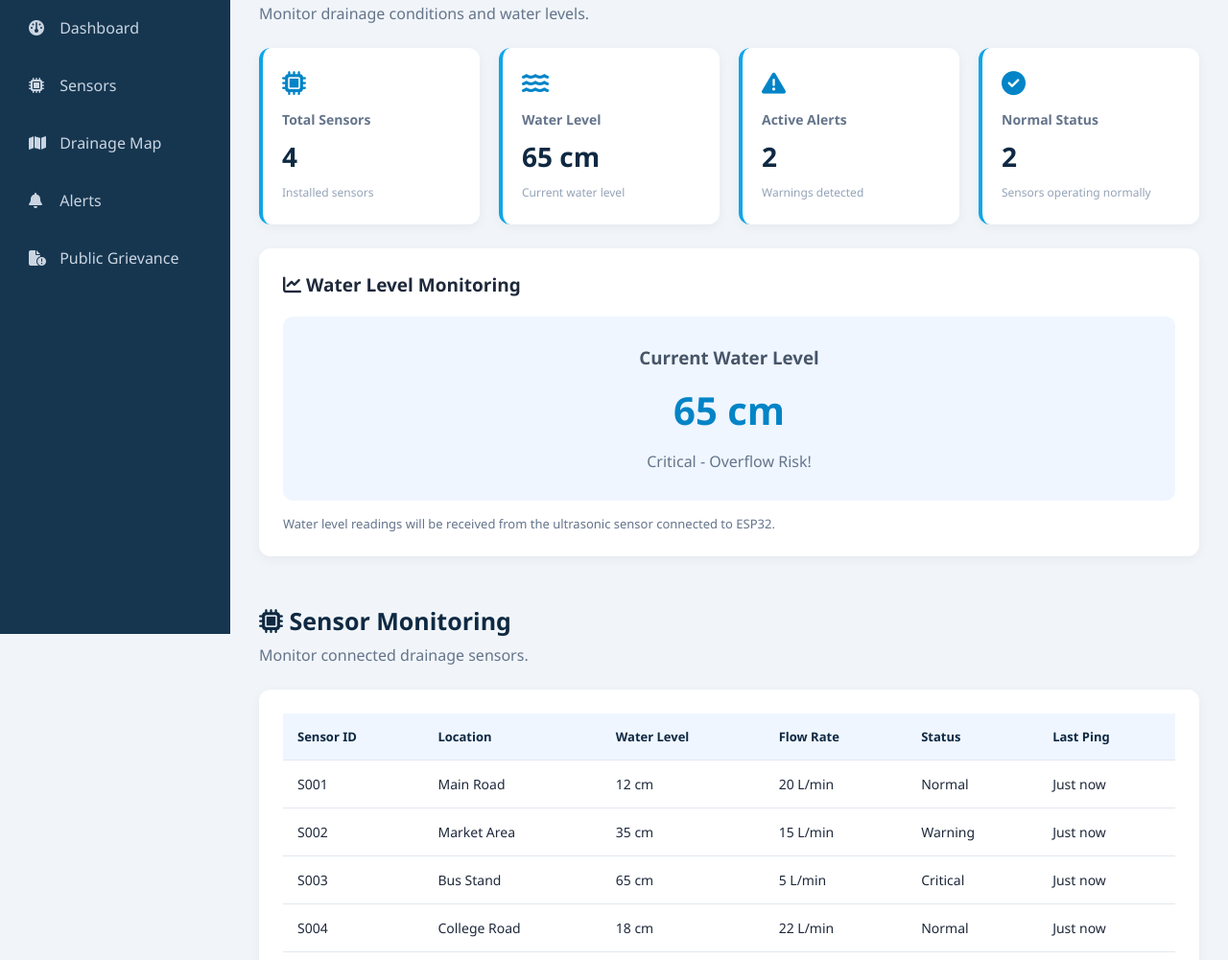
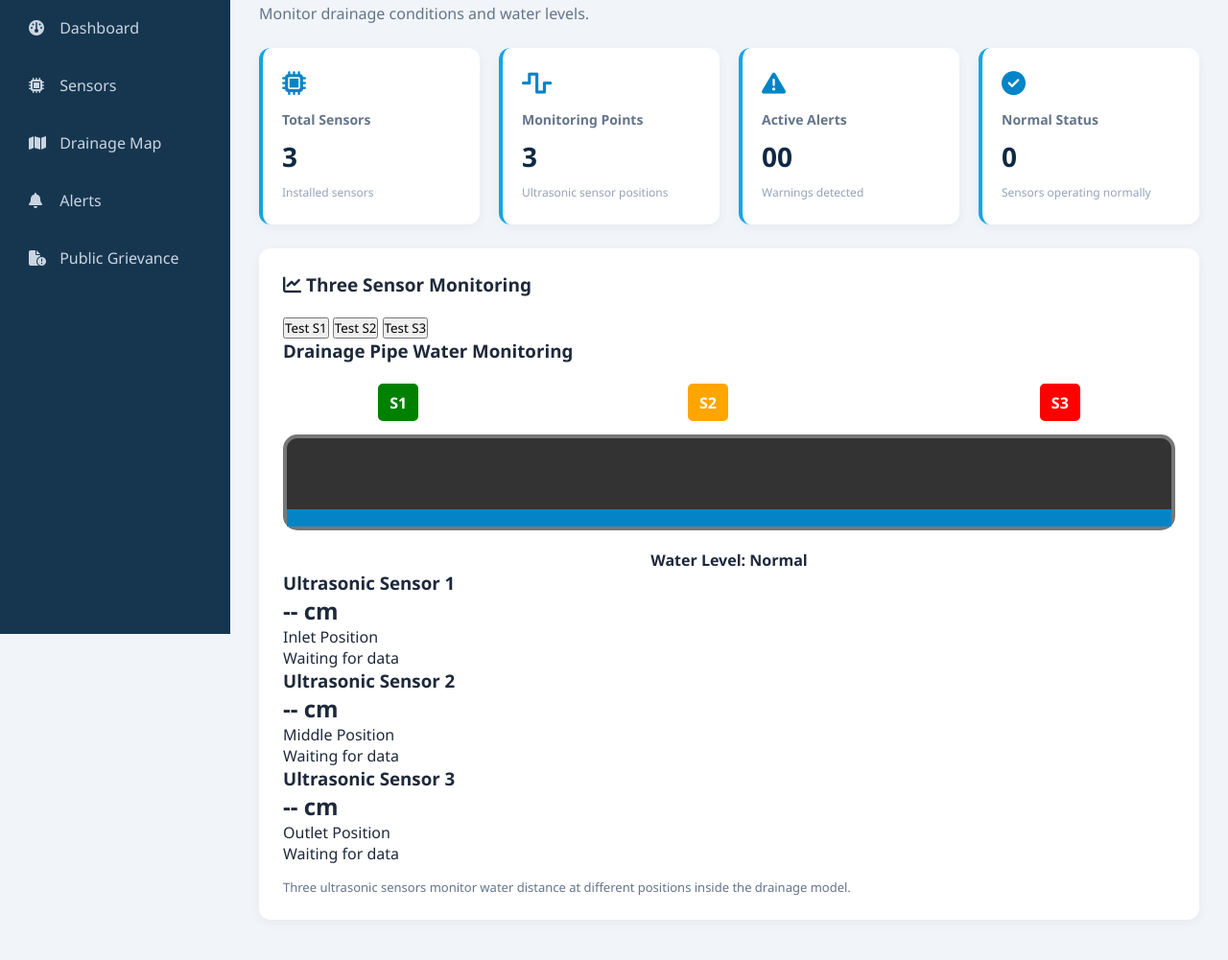
Before and after one commit to Hasna8526/Smart-Drainage-Management-System, a plain HTML site: page frontend/index.html in a window 1280 px wide. Shown: the part 139-1140 px from the top of the page at 96% size. Drawn offline with Linux system fonts and the light colour scheme.

Commit message:
frontend pipe

```diff
--- a/frontend/index.html
+++ b/frontend/index.html
@@ -88,15 +88,15 @@
                 <div class="card">
                     <i class="fa-solid fa-microchip"></i>
                     <h3>Total Sensors</h3>
-                    <h2 id="totalSensors">04</h2>
+                    <h2 id="totalSensors">3</h2>
                     <p>Installed sensors</p>
                 </div>
 
               <div class="card">
-                    <i class="fa-solid fa-water"></i>
-                    <h3>Water Level</h3>
-                    <h2 id="waterLevel">-- cm</h2>
-                    <p>Current water level</p>
+                  <i class="fa-solid fa-wave-square"></i>
+                  <h3>Monitoring Points</h3>
+                  <h2>3</h2>
+                  <p>Ultrasonic sensor positions</p>
               </div>
 
                 <div class="card">
@@ -109,34 +109,93 @@
                 <div class="card">
                     <i class="fa-solid fa-circle-check"></i>
                     <h3>Normal Status</h3>
-                    <h2 id="normalSensors">04</h2>
+                    <h2 id="normalSensors">0</h2>
                     <p>Sensors operating normally</p>
                 </div>
 
             </div>
 
 
-            <!-- WATER LEVEL MONITORING -->
+           <!-- THREE SENSOR MONITORING -->
            <div class="content-box">
 
              <h2>
                <i class="fa-solid fa-chart-line"></i>
-                    Water Level Monitoring
+               Three Sensor Monitoring
              </h2>
+    <!-- DRAINAGE PIPE VISUALIZATION -->
+     <div class="sensor-test-buttons">
 
-                <div class="water-level">
-                    <h3>Current Water Level</h3>
-                    <h1 id="currentWaterLevel">-- cm</h1>
-                    <p id="waterStatus">Waiting for sensor data</p>
+    <button onclick="testSensor(1, 75, 'Critical')">
+        Test S1
+    </button>
+
+    <button onclick="testSensor(2, 75, 'Critical')">
+        Test S2
+    </button>
+
+    <button onclick="testSensor(3, 75, 'Critical')">
+        Test S3
+    </button>
+
+</div>
+            <div class="pipe-section">
+             <h3>Drainage Pipe Water Monitoring</h3>
+
+          <div class="drainage-pipe" id="drainagePipe">
+          <div class="pipe-water" id="pipeWater"></div>
+
+           <div class="pipe-sensor sensor-one">S1</div>
+           <div class="pipe-sensor sensor-two">S2</div>
+           <div class="pipe-sensor sensor-three">S3</div>
+         </div>
+
+         <p id="pipeStatus">Water Level: Normal</p>
+      </div>
+
+     <div class="sensor-grid">
+
+        <!-- SENSOR 1 -->
+        <div class="sensor-card">
+            <h3>Ultrasonic Sensor 1</h3>
+            <h1 id="sensor1Distance">-- cm</h1>
+            <p>Inlet Position</p>
+            <div class="sensor-indicator">
+                <span id="sensor1Status" class="status-indicator status-waiting"></span>
+                <span id="sensor1Text">Waiting for data</span>
+            </div>
+        </div>
+
+        <!-- SENSOR 2 -->
+        <div class="sensor-card">
+            <h3>Ultrasonic Sensor 2</h3>
+            <h1 id="sensor2Distance">-- cm</h1>
+            <p>Middle Position</p>
+            <div class="sensor-indicator">
+                <span id="sensor2Status" class="status-indicator status-waiting"></span>
+                <span id="sensor2Text">Waiting for data</span>
+            </div>
+        </div>
+
+        <!-- SENSOR 3 -->
+        <div class="sensor-card">
+            <h3>Ultrasonic Sensor 3</h3>
+            <h1 id="sensor3Distance">-- cm</h1>
+            <p>Outlet Position</p>
+            <div class="sensor-indicator">
+                <span id="sensor3Status" class="status-indicator status-waiting"></span>
+                <span id="sensor3Text">Waiting for data</span>
+            </div>
+        </div>
+
     </div>
 
     <p class="note">
-                    Water level readings will be received from the
-                    ultrasonic sensor connected to ESP32.
+        Three ultrasonic sensors monitor water distance
+        at different positions inside the drainage model.
     </p>
 
 </div>
-
         </section>
 
 
--- a/frontend/script.js
+++ b/frontend/script.js
@@ -10,7 +10,7 @@
 const sensors = [
     {
         id: "S001",
-        location: "Main Road",
+        location: "Inlet Position",
         waterLevel: 12,
         flowRate: 20,
         status: "Normal",
@@ -18,7 +18,7 @@ const sensors = [
     },
     {
         id: "S002",
-        location: "Market Area",
+        location: "Middle Position",
         waterLevel: 35,
         flowRate: 15,
         status: "Warning",
@@ -26,21 +26,36 @@ const sensors = [
     },
     {
         id: "S003",
-        location: "Bus Stand",
+        location: "Outlet Position",
         waterLevel: 65,
         flowRate: 5,
         status: "Critical",
         lastPing: "Just now"
-    },
-    {
-        id: "S004",
-        location: "College Road",
-        waterLevel: 18,
-        flowRate: 22,
-        status: "Normal",
-        lastPing: "Just now"
     }
 ];
+function updateSensorCards() {
+    sensors.forEach((sensor, index) => {
+        const number = index + 1;
+
+        document.getElementById(`sensor${number}Distance`).textContent =
+            sensor.waterLevel + " cm";
+
+        document.getElementById(`sensor${number}Text`).textContent =
+            sensor.status;
+
+        const indicator = document.getElementById(`sensor${number}Status`);
+
+        indicator.className = "status-indicator";
+
+        if (sensor.status === "Normal") {
+            indicator.style.backgroundColor = "green";
+        } else if (sensor.status === "Warning") {
+            indicator.style.backgroundColor = "orange";
+        } else {
+            indicator.style.backgroundColor = "red";
+        }
+    });
+}
 
 
 // 2. DISPLAY SENSOR TABLE
@@ -75,45 +90,73 @@ function displaySensors() {
 
 // 3. UPDATE DASHBOARD CARDS
 
-function updateDashboard() {
 
-    const totalSensors = sensors.length;
+function updateDashboardSensors() {
 
-    const normalSensors = sensors.filter(
-        sensor => sensor.status === "Normal"
-    ).length;
+    const pipeClasses = [
+        "sensor-one",
+        "sensor-two",
+        "sensor-three"
+    ];
 
-    const activeAlerts = sensors.filter(
-        sensor => sensor.status !== "Normal"
-    ).length;
+    sensors.forEach((sensor, index) => {
 
-    const maximumLevel = Math.max(
-        ...sensors.map(sensor => sensor.waterLevel)
-    );
+        const number = index + 1;
 
-    document.getElementById("totalSensors").textContent = totalSensors;
+        const distance = document.getElementById(
+            `sensor${number}Distance`
+        );
 
-    document.getElementById("normalSensors").textContent = normalSensors;
+        const statusText = document.getElementById(
+            `sensor${number}Text`
+        );
 
-    document.getElementById("activeAlerts").textContent = activeAlerts;
+        const indicator = document.getElementById(
+            `sensor${number}Status`
+        );
 
-    document.getElementById("waterLevel").textContent = maximumLevel + " cm";
+        const color =
+            sensor.status === "Critical" ? "red" :
+            sensor.status === "Warning" ? "orange" :
+            "green";
 
-    document.getElementById("currentWaterLevel").textContent =
-        maximumLevel + " cm";
+        if (distance) {
+            distance.textContent = sensor.waterLevel + " cm";
+        }
 
-    let waterStatus = "Normal";
+        if (statusText) {
+            statusText.textContent = sensor.status;
+        }
 
-    if (maximumLevel >= 60) {
-        waterStatus = "Critical - Overflow Risk!";
-    } else if (maximumLevel >= 30) {
-        waterStatus = "Warning - Water Level Rising";
-    }
+        if (indicator) {
+            indicator.style.backgroundColor = color;
+        }
 
-    document.getElementById("waterStatus").textContent = waterStatus;
+        const pipeSensor = document.querySelector(
+            "." + pipeClasses[index]
+        );
 
+        if (pipeSensor) {
+            pipeSensor.style.backgroundColor = color;
+            pipeSensor.style.color = "white";
+        }
+    });
 }
+function testSensor(number, level, status) {
 
+    sensors[number - 1].waterLevel = level;
+    sensors[number - 1].status = status;
+
+    // Refresh all dashboard sections
+    updateSensorCards();
+    displaySensors();
+    updateDashboard();
+    displayAlerts();
+    updateDashboardSensors();
+    updateDrainagePipe();
+
+    console.log("Sensor " + number + " tested!");
+}
 
 // 4. DISPLAY ALERTS
 
@@ -195,36 +238,11 @@ if (grievanceForm) {
     });
 
 }
+// Initial dashboard display
+displaySensors();
+updateDashboard();
+displayAlerts();
+updateDashboardSensors();
+updateDrainagePipe();
 
-
-// 6. START DASHBOARD
-
-displaySensors();
-
-updateDashboard();
-
-displayAlerts();
-
-console.log("Smart Drainage Dashboard Loaded Successfully!");
-// Public Grievance - Photo Preview
-
-const problemPhoto = document.getElementById("problemPhoto");
-const photoPreview = document.getElementById("photoPreview");
-
-problemPhoto.addEventListener("change", function () {
-
-    const file = problemPhoto.files[0];
-
-    if (file) {
-        photoPreview.src = URL.createObjectURL(file);
-        photoPreview.style.display = "block";
-    }
-
-});
-const removePhoto = document.getElementById("removePhoto");
-
-removePhoto.addEventListener("click", function () {
-    problemPhoto.value = "";
-    photoPreview.src = "";
-    photoPreview.style.display = "none";
-});
+console.log("Dashboard loaded!");
--- a/frontend/style.css
+++ b/frontend/style.css
@@ -357,3 +357,111 @@ form textarea:focus {
 #removePhoto:hover {
     background-color: #b02a37;
 }
+/* THREE SENSOR HORIZONTAL DRAINAGE PIPE */
+
+.drainage-visual {
+    background: #f4f8fb;
+    padding: 25px;
+    border-radius: 12px;
+    margin-top: 20px;
+}
+
+.pipe-container {
+    position: relative;
+    margin: 65px 20px 35px;
+    height: 110px;
+    border: 6px solid #64748b;
+    border-radius: 15px;
+    background: #ffffff;
+    overflow: hidden;
+}
+
+/* DRAINAGE PIPE */
+
+.drainage-pipe {
+    position: relative;
+    height: 100px;
+    margin-top: 75px;
+    overflow: visible !important;
+    background: #333;
+    border: 4px solid #777;
+    border-radius: 15px;
+}
+/* WATER INSIDE PIPE */
+
+.pipe-water {
+    position: absolute;
+    bottom: 0;
+    left: 0;
+    width: 100%;
+    height: 20%;
+    background: #0284c7;
+    transition: height 0.5s ease;
+}
+
+/* THREE SENSORS */
+
+.pipe-sensor {
+    position: absolute;
+    top: -60px;
+    z-index: 999;
+    width: 48px;
+    height: 45px;
+
+    display: flex;
+    align-items: center;
+    justify-content: center;
+
+    border-radius: 8px;
+    font-size: 16px;
+    font-weight: bold;
+
+    color: white !important;
+    border: 3px solid white !important;
+
+    visibility: visible !important;
+    opacity: 1 !important;
+}
+.sensor-one {
+    left: 10%;
+    background-color: green !important;
+}
+
+.sensor-two {
+    left: 45%;
+    background-color: orange !important;
+}
+
+.sensor-three {
+    right: 10%;
+    background-color: red !important;
+}
+
+/* SENSOR STATUS COLOURS */
+
+.pipe-sensor.normal {
+    background: green !important;
+    border: 2px solid darkgreen;
+}
+
+.pipe-sensor.warning {
+    background: orange !important;
+    border: 2px solid darkorange;
+}
+
+.pipe-sensor.high {
+    background: red !important;
+    border: 2px solid darkred;
+    box-shadow: 0 0 12px red;
+}
+
+/* WATER STATUS */
+
+#pipeStatus {
+    text-align: center;
+    font-weight: bold;
+    margin-top: 20px;
+}
+.pipe-section {
+    overflow: visible !important;
+}
```
Lines whose indentation alone changed are shown as unchanged.
